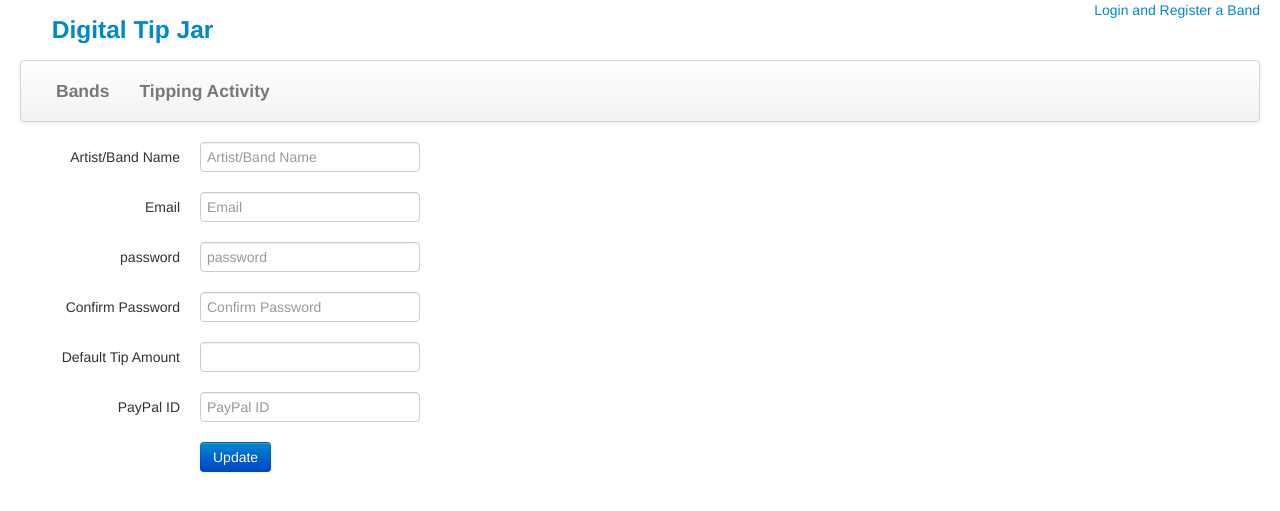
After one commit to hcwiley/digital_tip_jar, a Flask app: template digitial_tip_jar/templates/artist_update.html in a window 1280 px wide. The commit adds this page. Shown: the top 511 px of the page. Run offline with Flask 2, Linux system fonts and the light colour scheme; the template is opened without the code that fills it, so the values that code supplies are empty.

Commit message:
Separated the register and update profile pages

```diff
--- a/digitial_tip_jar/config.py
+++ b/digitial_tip_jar/config.py
@@ -13,6 +13,9 @@ FACEBOOK_APP_SECRET = '9e6ce868fa5e31ba956a248b392c9f96'
 PORT = 80
 DOMAIN = 'http://digitaltipjar.homemadebyrobots.org/'
 
+MOST_RECENT_SIZE = 1
+RECENT_TIPS_SIZE = 20
+
 
 
 try:
--- a/digitial_tip_jar/templates/artist_activity.html
+++ b/digitial_tip_jar/templates/artist_activity.html
@@ -8,7 +8,10 @@
     <h5>${{ total_tips }}</h5>
 
     <h3>QR Code</h3>
-    <img src="{{artist.qr_path}}">
+    <a href="/{{ artist.user_name}}/qrcode">
+        <img src="{{artist.qr_path}}">
+    </a>
+
 
     {% if tips|count > 0 %}
         <h3>Recent Tips</h3>
--- /dev/null
+++ b/digitial_tip_jar/templates/artist_update.html
@@ -0,0 +1,67 @@
+{% extends "layout.html" %}
+{% block title %}Digital Tip Jar{% endblock %}
+{% block body %}
+    <form method="POST" class="form-horizontal" onsubmit="return checkPassword()">
+
+            <div class="control-group">
+                <label class="control-label" for="artist_name">Artist/Band Name</label>
+                <div class="controls">
+                    <input type="text" id="artist_name" placeholder="Artist/Band Name" name="artist_name" value="{{ artist.artist_name }}">
+                </div>
+            </div>
+
+            <div class="control-group">
+                <label class="control-label" for="email">Email</label>
+                <div class="controls">
+                    {% if session.fb_id %}
+                        <input type="text" id="email" placeholder="Email" value="{{ artist.email }}" name="email" readonly="readonly">
+                    {% else %}
+                        <input type="text" id="email" placeholder="Email" value="{{ artist.email }}" name="email">
+                    {% endif %}
+                </div>
+            </div>
+            <div class="control-group">
+                <label class="control-label" for="password">password</label>
+                <div class="controls">
+                    <input type="password" id="password" placeholder="password" name="password">
+                </div>
+            </div>
+            <div class="control-group">
+                <label class="control-label" for="confirm_password">Confirm Password</label>
+                <div class="controls">
+                    <input type="password" id="confirm_password" placeholder="Confirm Password">
+                </div>
+            </div>
+            <div class="control-group">
+                <label class="control-label" for="default_tip_amount">Default Tip Amount</label>
+                <div class="controls">
+                    <input type="number" id="default_tip_amount" value='{{ artist.default_tip_amount }}' name="default_tip_amount">
+                </div>
+            </div>
+            <div class="control-group">
+                <label class="control-label" for="paypal_id">PayPal ID</label>
+                <div class="controls">
+                    <input type="text" id="paypal_id" placeholder="PayPal ID" name="paypal_id" value="{{ artist.paypal_id }}">
+                </div>
+            </div>
+            <div class="control-group">
+                <div class="controls">
+                    <button type="submit" class="btn btn-primary">Update</button>
+                </div>
+            </div>
+    </form>
+{% endblock %}
+{% block js %}
+    <script>
+        function checkPassword(){
+            var password = $("#password").val();
+            var confirmPassword = $("#confirm_password").val();
+
+            if(password == confirmPassword)
+                return true;
+
+            $("#alerts").append('<div class="alert alert-error"><a class="close" data-dismiss="alert">×</a>' + 'Password does not match' + '</div>');
+            return false;
+        }
+    </script>
+{% endblock %}
--- a/digitial_tip_jar/templates/layout.html
+++ b/digitial_tip_jar/templates/layout.html
@@ -16,6 +16,7 @@
                 {% if session.logged_in %}
                   {% if session.user_name %}
                     <a href="/{{ session.user_name }}/activity">Welcome {{ session.user_name }}</a>
+                    <a href="/{{ session.user_name }}/update">Update Profile</a>
                   {% else %}
                     <a href="/register">Register Band</a>
                   {% endif %}
--- a/digitial_tip_jar/tip.py
+++ b/digitial_tip_jar/tip.py
@@ -1,5 +1,5 @@
 import json
-from config import MONGODB_HOST, MONGODB_PORT
+from config import *
 from pymongo import *
 from utils import JSONEncoder
 from bson.son import SON
@@ -34,7 +34,7 @@ def get_total_tip_amount_for_artist(artist_user_name):
 
     return sum
 
-def get_tips_for_artist(artist_user_name, size=20):
+def get_tips_for_artist(artist_user_name, size=RECENT_TIPS_SIZE):
     connection = Connection(MONGODB_HOST, MONGODB_PORT)
     db = connection['digital_tip_jar']
     collection = db['tips']
@@ -53,7 +53,7 @@ def get_most_recent_tip():
     connection = Connection(MONGODB_HOST, MONGODB_PORT)
     db = connection['digital_tip_jar']
     collection = db['tips']
-    data = collection.find().sort("timestamp", DESCENDING).limit(1)
+    data = collection.find().sort("timestamp", DESCENDING).limit(MOST_RECENT_SIZE)
 
 
     for tip in data:
```
Also changed, not shown: digitial_tip_jar/templates/qrcode.html (added, +15 -0 lines), digitial_tip_jar/templates/register.html (+7 -6 lines), digitial_tip_jar/views.py (+48 -27 lines).
